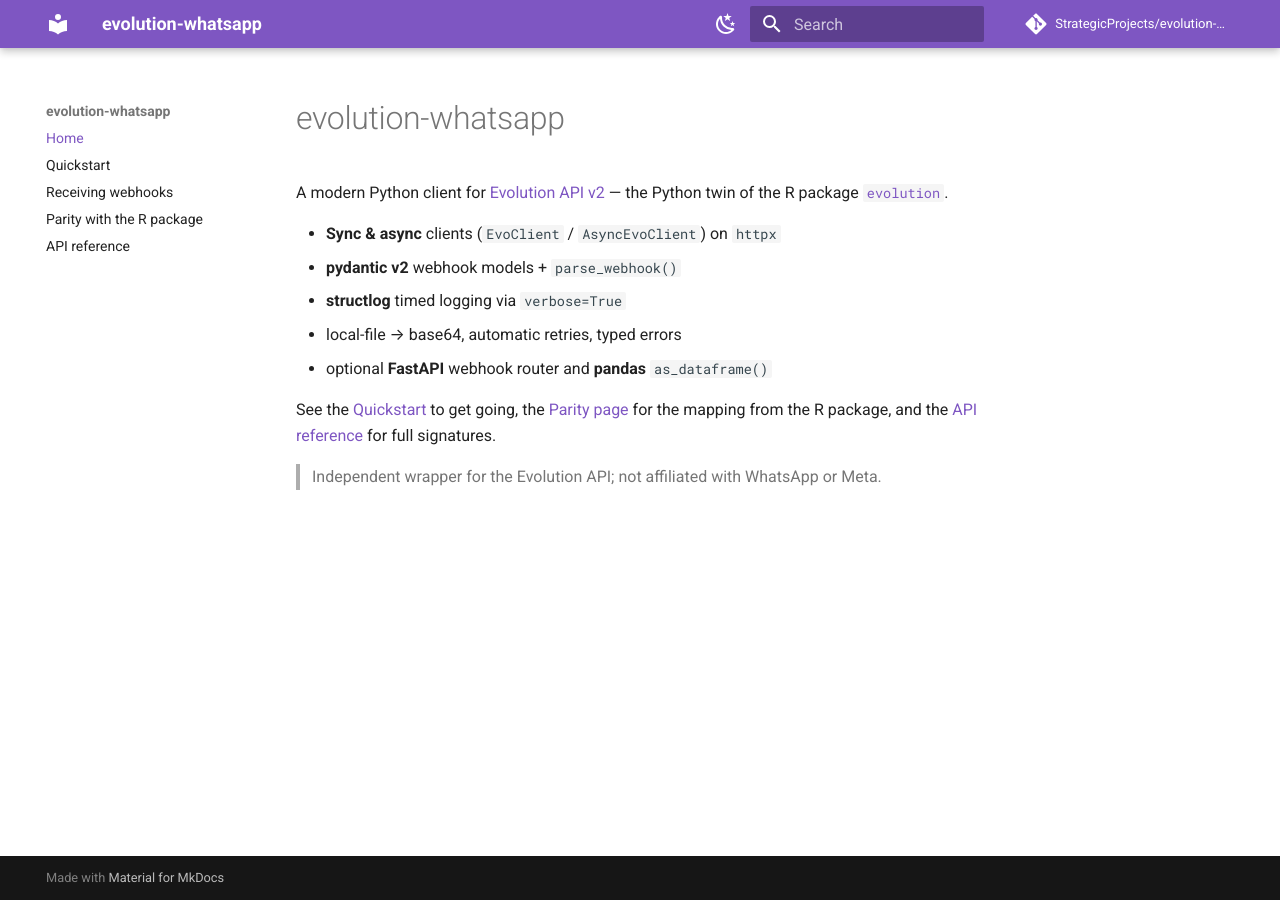
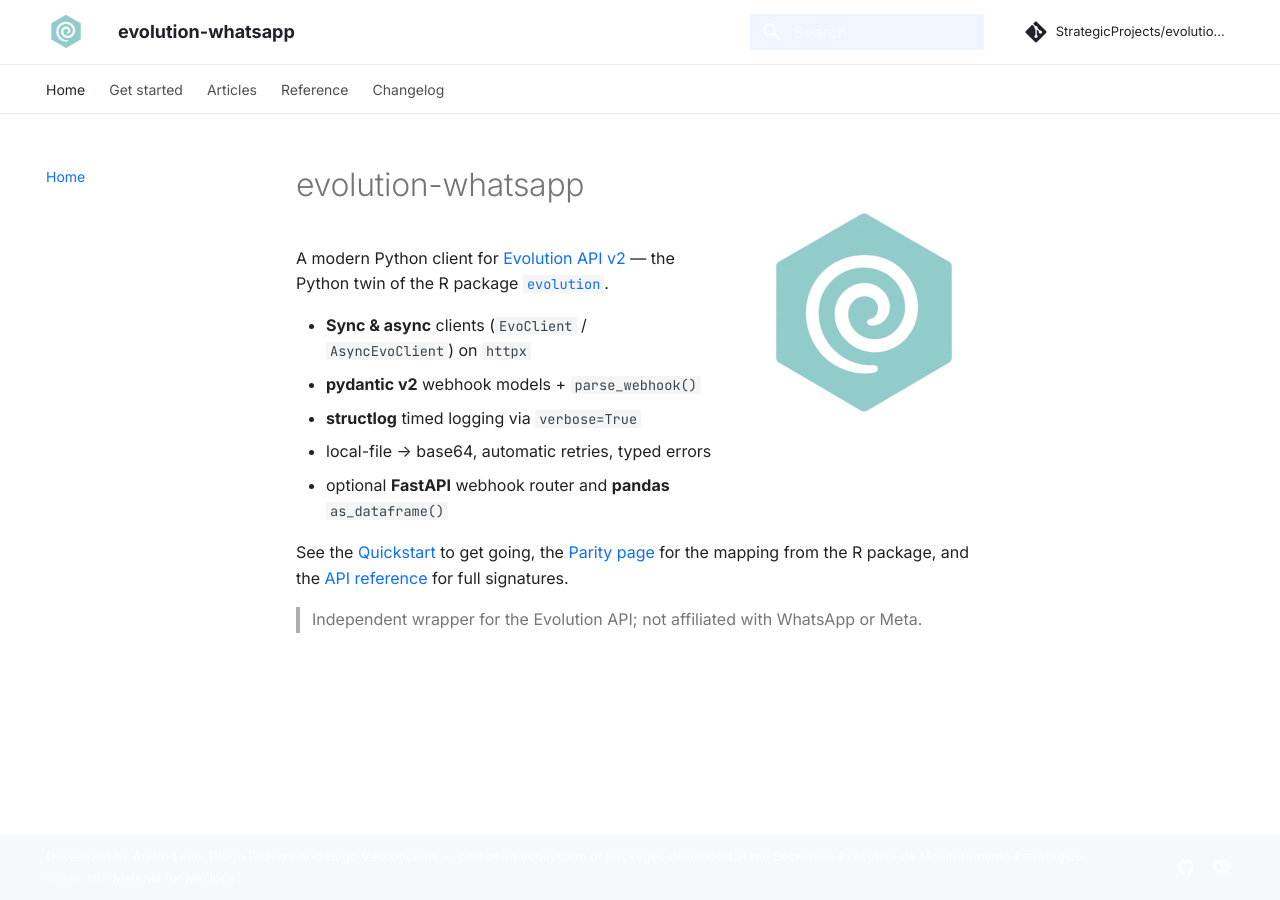
Before and after one commit to StrategicProjects/evolution-python, an MkDocs documentation site: the page built from docs/index.md, in a window 1280 px wide. Built offline with MkDocs 1.6.1 and Material for MkDocs 9.7.7, drawn with Linux system fonts in a browser that asks for light colours; comment, search, counter and statistics services are not loaded.

Commit message:
Docs: match the R pkgdown style (logo, tidyverse-blue palette, grouped reference, footer)
Ports the sibling R site's branding to mkdocs-material: shared logo/favicon,
light-only Bootstrap-blue (#0d6efd) palette, pkgdown-style grouped reference
(Client / Send messages / Chat utilities / Webhooks / Errors), articles tabs,
changelog, and the 'developed by … SEME' footer.

Co-Authored-By: Claude Opus 4.8 (1M context) <noreply@anthropic.com>

```diff
--- a/docs/index.md
+++ b/docs/index.md
@@ -1,4 +1,4 @@
-# evolution-whatsapp
+# evolution-whatsapp <img src="assets/logo.png" align="right" height="120" alt="evolution logo" />
 
 A modern Python client for [Evolution API v2](https://doc.evolution-api.com/v2) —
 the Python twin of the R package
--- /dev/null
+++ b/docs/stylesheets/extra.css
@@ -0,0 +1,57 @@
+/* Match the R pkgdown (tidytemplate) palette: Bootstrap-blue primary #0d6efd. */
+:root {
+  --md-primary-fg-color:        #0d6efd;
+  --md-primary-fg-color--light: #3d8bfd;
+  --md-primary-fg-color--dark:  #0a58ca;
+  --md-accent-fg-color:         #0a58ca;
+  --md-typeset-a-color:         #0d6efd;
+}
+
+/* White navbar with a blue underline, like the tidyverse site's bg-none navbar. */
+.md-header {
+  background-color: #ffffff;
+  color: #1f2329;
+  border-bottom: 1px solid var(--md-default-fg-color--lightest);
+}
+.md-header__title,
+.md-header__topic {
+  color: #1f2329;
+}
+.md-search__form {
+  background-color: rgba(13, 110, 253, 0.06);
+}
+.md-tabs {
+  background-color: #ffffff;
+  color: #1f2329;
+  border-bottom: 1px solid var(--md-default-fg-color--lightest);
+}
+.md-tabs__link {
+  color: #1f2329;
+  opacity: 0.8;
+}
+.md-tabs__link--active,
+.md-tabs__link:hover {
+  color: var(--md-primary-fg-color);
+  opacity: 1;
+}
+
+/* Slightly larger logo, like the pkgdown brand mark. */
+.md-header__button.md-logo img {
+  height: 2rem;
+  width: 2rem;
+}
+
+/* Code/signature styling closer to pkgdown's roxygen reference blocks. */
+.doc-signature,
+.highlight pre {
+  border-radius: 6px;
+}
+
+/* Footer tone-down to a quiet light strip like pkgdown. */
+.md-footer-meta {
+  background-color: #f6f8fa;
+  color: #57606a;
+}
+.md-footer-meta a {
+  color: var(--md-primary-fg-color);
+}
--- a/mkdocs.yml
+++ b/mkdocs.yml
@@ -1,32 +1,49 @@
 site_name: evolution-whatsapp
 site_description: A modern Python client for the Evolution API v2 (WhatsApp) — the twin of the R 'evolution' package.
+site_url: https://strategicprojects.github.io/evolution-python/
 repo_url: https://github.com/StrategicProjects/evolution-python
 repo_name: StrategicProjects/evolution-python
 
+# Footer mirrors the R pkgdown site (light-only, "developed by" + ecosystem blurb).
+copyright: >
+  Developed by André Leite, Diogo Bezerra and Hugo Vasconcelos —
+  part of an ecosystem of packages developed at the
+  <a href="https://monitoramento.sepe.pe.gov.br">Secretaria Executiva de Monitoramento Estratégico</a>.
+
 theme:
   name: material
+  logo: assets/logo.png
+  favicon: assets/favicon.svg
+  font:
+    text: Inter
+    code: JetBrains Mono
+  # Light-only, to match the R site (dark-mode: false, light-switch: false).
+  palette:
+    scheme: default
+    primary: custom
+    accent: custom
   features:
+    - navigation.tabs
     - navigation.sections
+    - navigation.top
+    - navigation.instant
     - content.code.copy
     - content.code.annotate
-  palette:
-    - scheme: default
-      primary: deep purple
-      toggle:
-        icon: material/weather-night
-        name: Switch to dark mode
-    - scheme: slate
-      primary: deep purple
-      toggle:
-        icon: material/weather-sunny
-        name: Switch to light mode
+    - search.suggest
+    - search.highlight
+    - toc.follow
+
+extra_css:
+  - stylesheets/extra.css
 
 nav:
   - Home: index.md
-  - Quickstart: quickstart.md
-  - Receiving webhooks: webhooks.md
-  - Parity with the R package: parity.md
-  - API reference: reference.md
+  - Get started: quickstart.md
+  - Articles:
+      - Receiving webhooks: webhooks.md
+      - Parity with the R package: parity.md
+  - Reference: reference.md
+  - Changelog: changelog.md
 
 plugins:
   - search
@@ -39,12 +56,29 @@ plugins:
             show_source: true
             show_signature_annotations: true
             separate_signature: true
+            show_root_heading: true
+            heading_level: 3
             members_order: source
+            show_symbol_type_heading: true
+            show_symbol_type_toc: true
 
 markdown_extensions:
   - admonition
-  - pymdownx.highlight
+  - attr_list
+  - md_in_html
+  - pymdownx.highlight:
+      anchor_linenums: true
   - pymdownx.superfences
   - pymdownx.inlinehilite
+  - pymdownx.tabbed:
+      alternate_style: true
   - toc:
       permalink: true
+
+extra:
+  social:
+    - icon: fontawesome/brands/github
+      link: https://github.com/StrategicProjects/evolution-python
+    - icon: fontawesome/brands/r-project
+      link: https://cran.r-project.org/package=evolution
+      name: The sibling R package on CRAN
```
Also changed, not shown: docs/changelog.md (added, +39 -0 lines), docs/reference.md (+49 -22 lines), docs/assets/apple-touch-icon.png (added), docs/assets/favicon-96x96.png (added), docs/assets/favicon.svg (added), docs/assets/logo.png (added).
